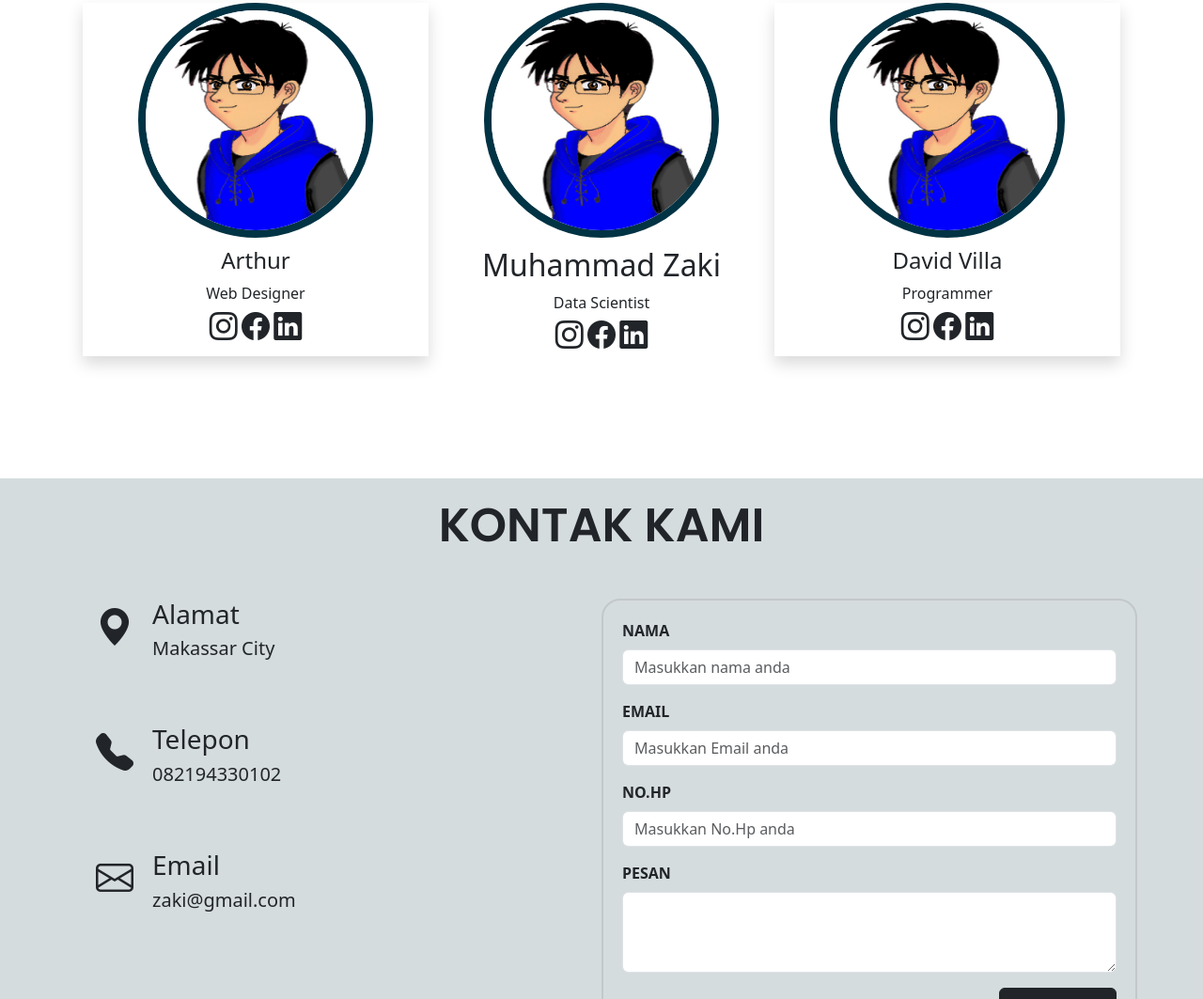
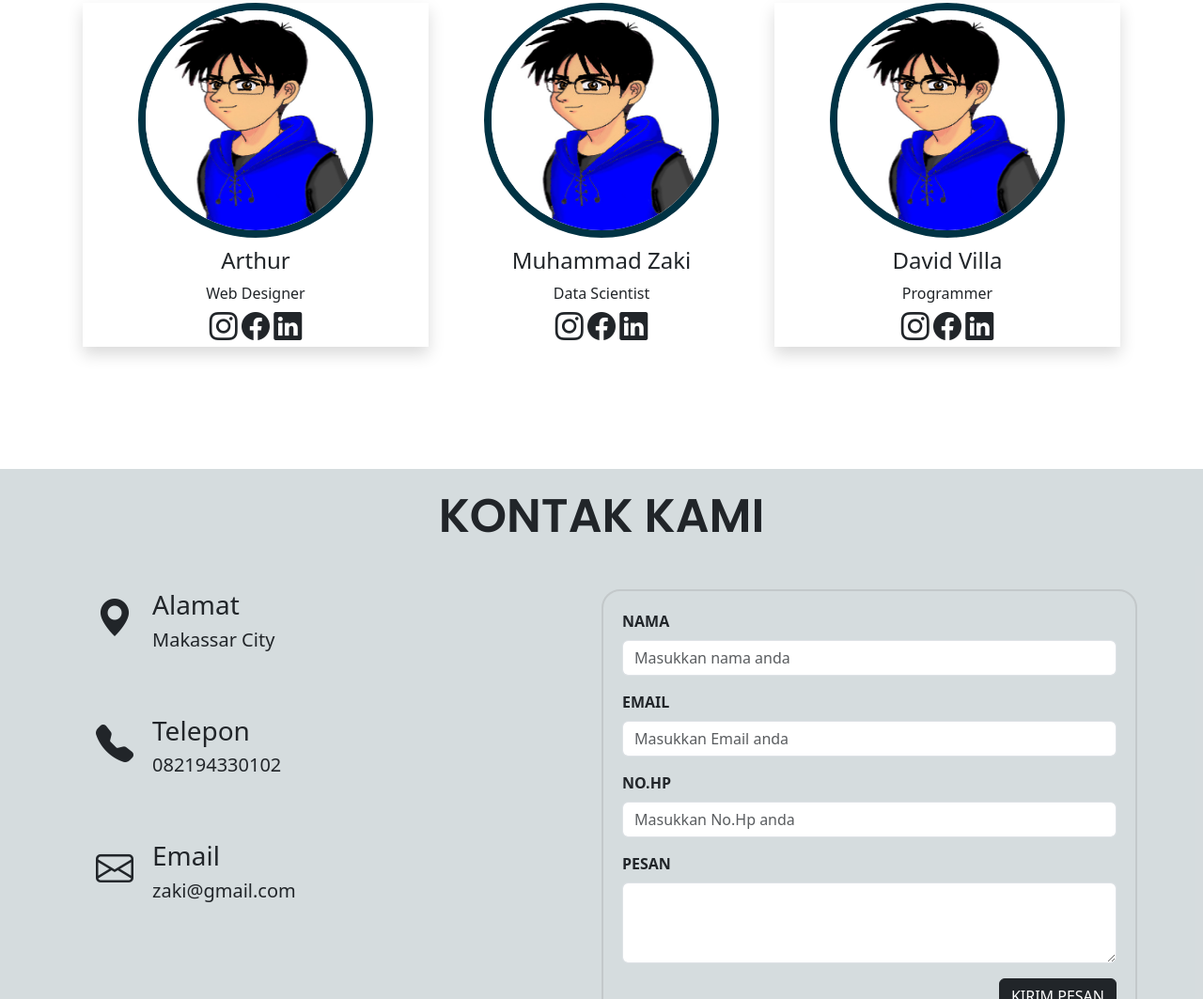
Before and after one commit to izakiimuh/FrontEnd-23, a plain HTML site: page home.html in a window 1280 px wide. Shown: the part 2955-4018 px from the top of the page at 94% size. Drawn offline with nearby package versions, Linux system fonts and the light colour scheme.

Commit message:
Update home.html

```diff
--- a/home.html
+++ b/home.html
@@ -145,7 +145,7 @@
             </div>
             <div class="col-md-4">
                 <img src="ATbrAGLRc.jpg" class="img-fluid">
-                <h2>Muhammad Zaki</h2>
+                <h4>Muhammad Zaki</h4>
                 <p>Data Scientist</p>
                 <div>
                     <a href="#"><i class="bi bi-instagram link-dark"></i></a>
```
